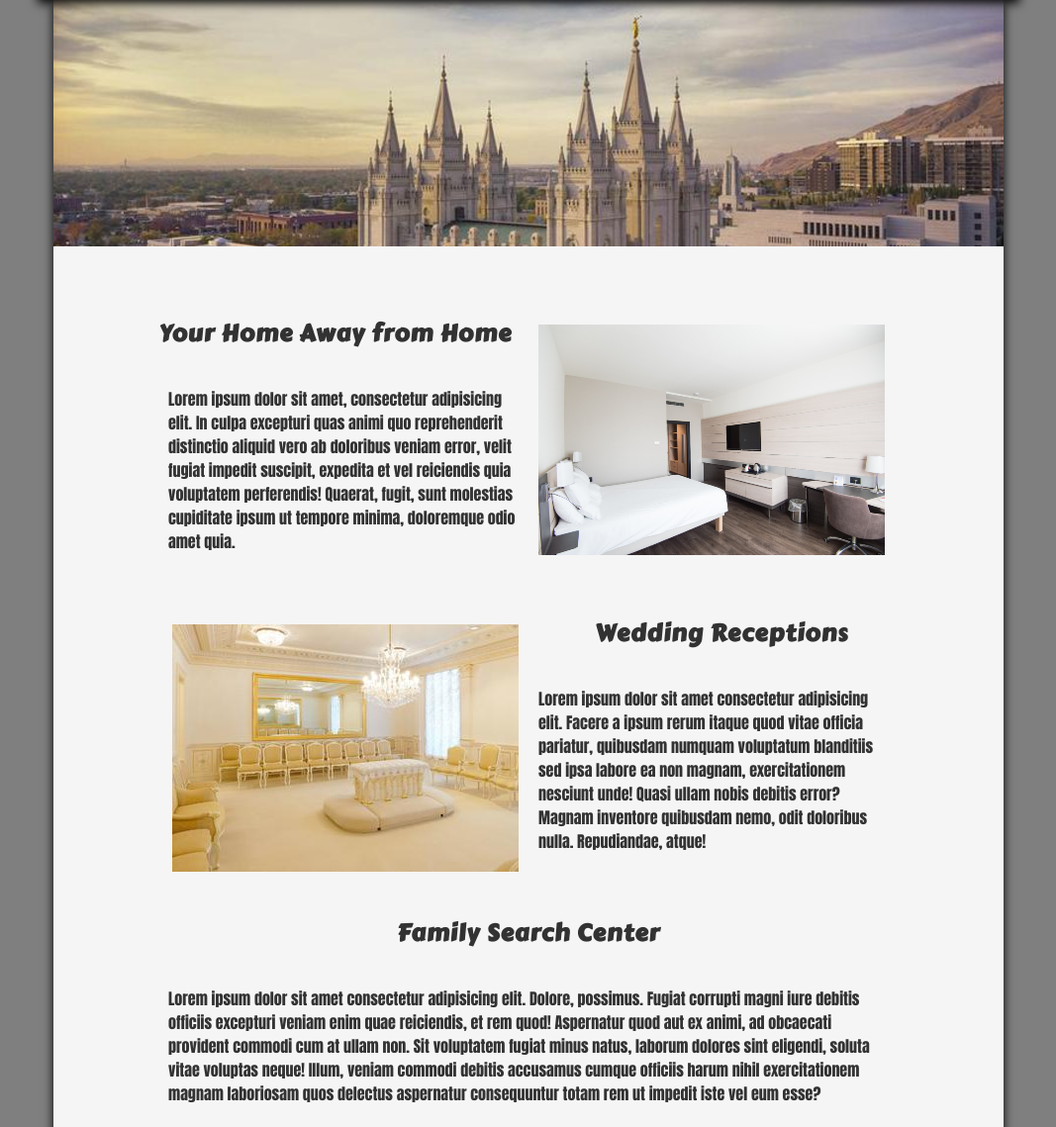
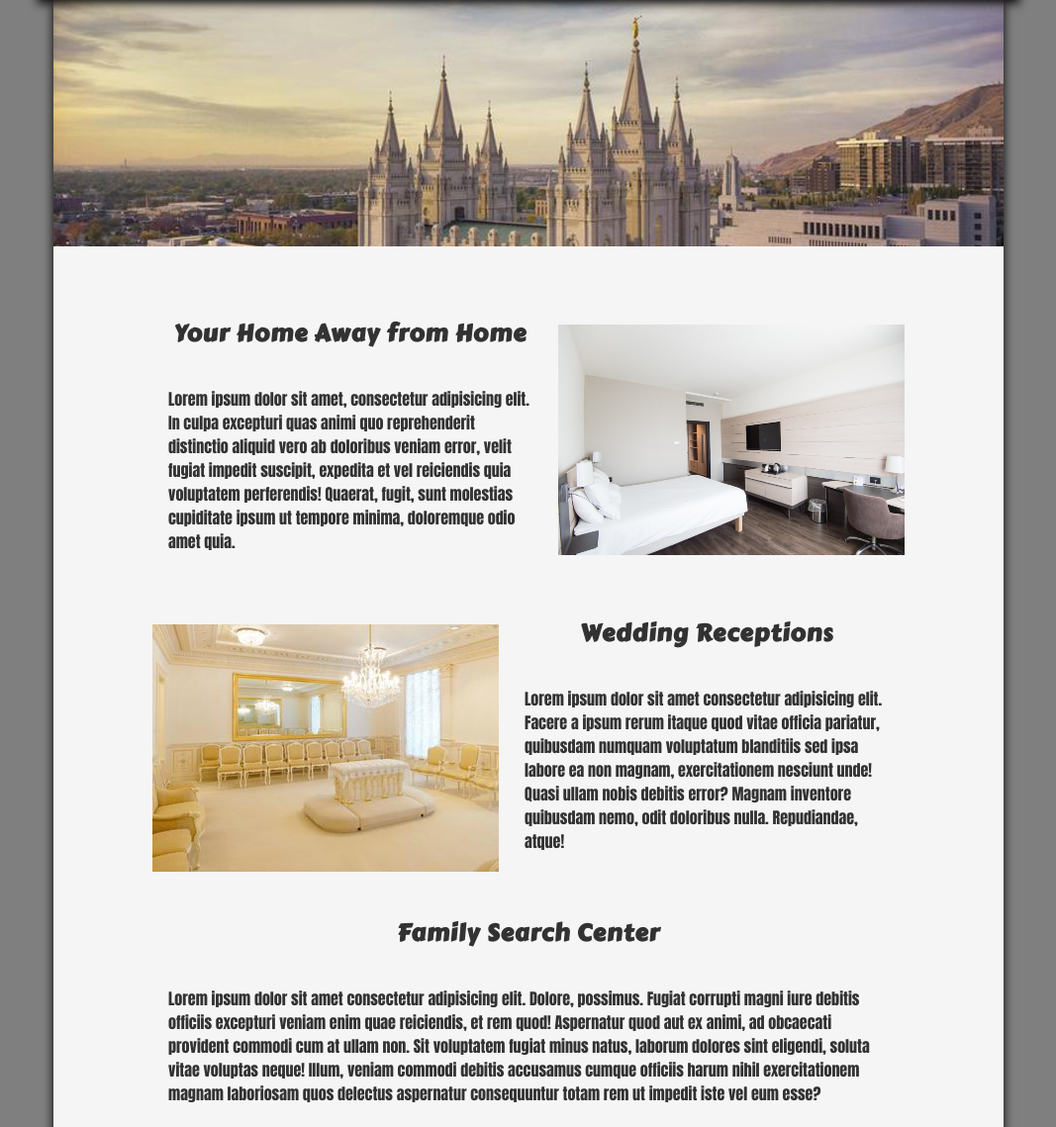
Before and after one commit to JacobHornbeck/JacobHornbeck.github.io, a PHP site: page /wdd130/project/ in a window 1280 px wide. Shown: the part 81-1220 px from the top of the page at 99% size, without its empty margins (106-1173 px from the left). Run offline with PHP 8.4, Linux system fonts and the light colour scheme; some web fonts are replaced.

Commit message:
update for week 7

```diff
--- a/wdd130/project/index.html
+++ b/wdd130/project/index.html
@@ -29,7 +29,7 @@
                      alt="Salt Lake Temple">
             </div>
             <section>
-                <img src="images/home-away-from-home.png" alt="comfy hotel room">
+                <div>
                     <h2>Your Home Away from Home</h2>
                     <p>
                         Lorem ipsum dolor sit amet, consectetur adipisicing elit. In
@@ -39,9 +39,12 @@
                         fugit, sunt molestias cupiditate ipsum ut tempore minima,
                         doloremque odio amet quia.
                     </p>
+                </div>
+                <img src="images/home-away-from-home.png" alt="comfy hotel room">
             </section>
             <section>
                 <img src="images/temple-wedding.png" alt="temple sealing room">
+                <div>
                     <h2>Wedding Receptions</h2>
                     <p>
                         Lorem ipsum dolor sit amet consectetur adipisicing elit.
@@ -51,6 +54,7 @@
                         nobis debitis error? Magnam inventore quibusdam nemo,
                         odit doloribus nulla. Repudiandae, atque!
                     </p>
+                </div>
             </section>
             <section>
                 <h2>Family Search Center</h2>
--- a/wdd130/project/styles/style.css
+++ b/wdd130/project/styles/style.css
@@ -108,18 +108,22 @@ p {
 section {
     padding: 5px 100px;
 }
+section:nth-of-type(1) {
+    display: grid;
+    grid-template-columns: auto auto;
+    grid-gap: 10px;
+}
+section:nth-of-type(2) {
+    display: grid;
+    grid-template-columns: auto auto;
+    grid-gap: 10px;
+}
 section > img {
-    padding: 30px 20px 0 20px;
+    padding-top: 30px;
 }
-section > h2 {
+section > h2, section > div > h2 {
     text-align: center;
     letter-spacing: 1px;
-}
-section + section > img {
-    float: left;
-}
-section > img {
-    float: right;
 }
 
 .social-link {
```
Lines whose indentation alone changed are shown as unchanged.
